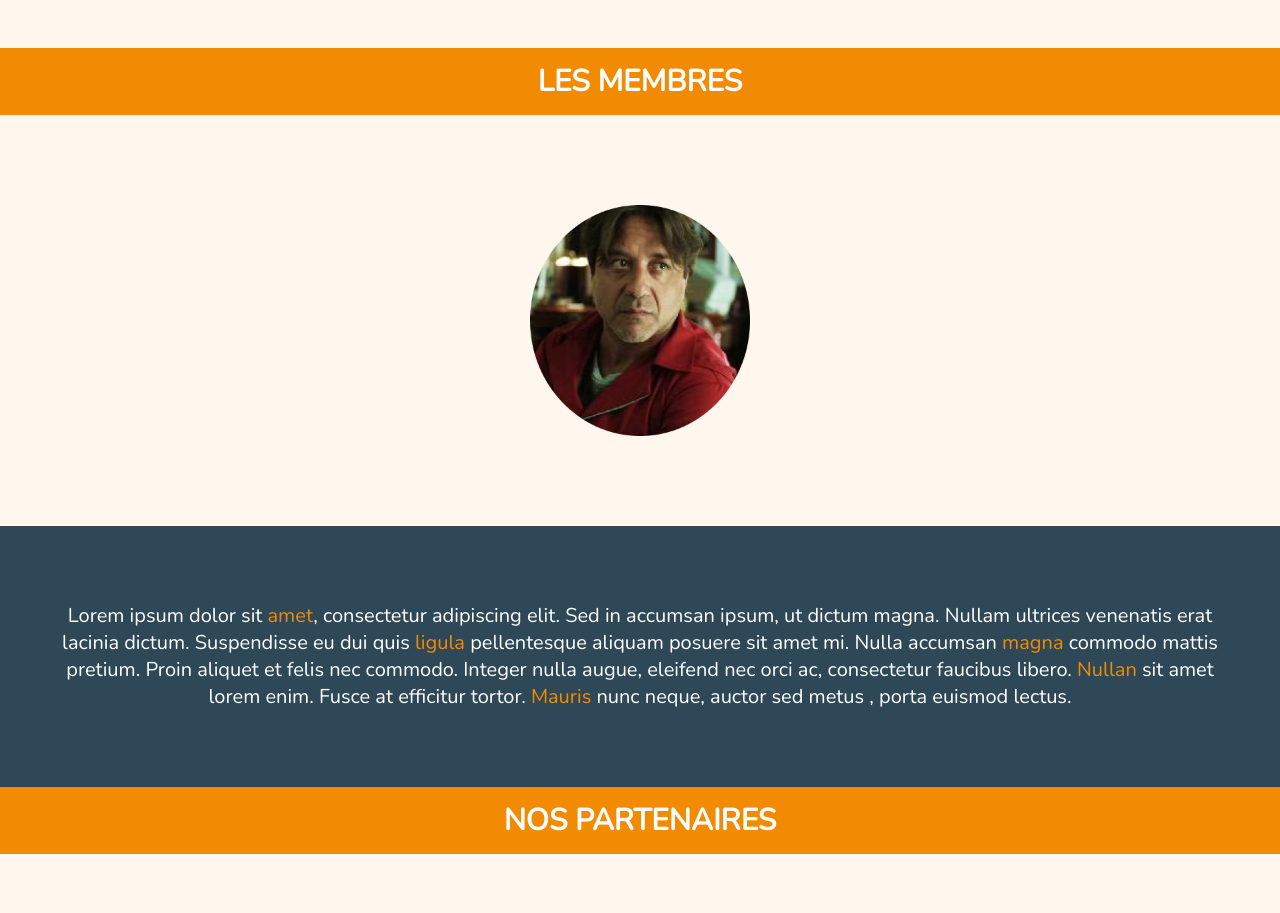
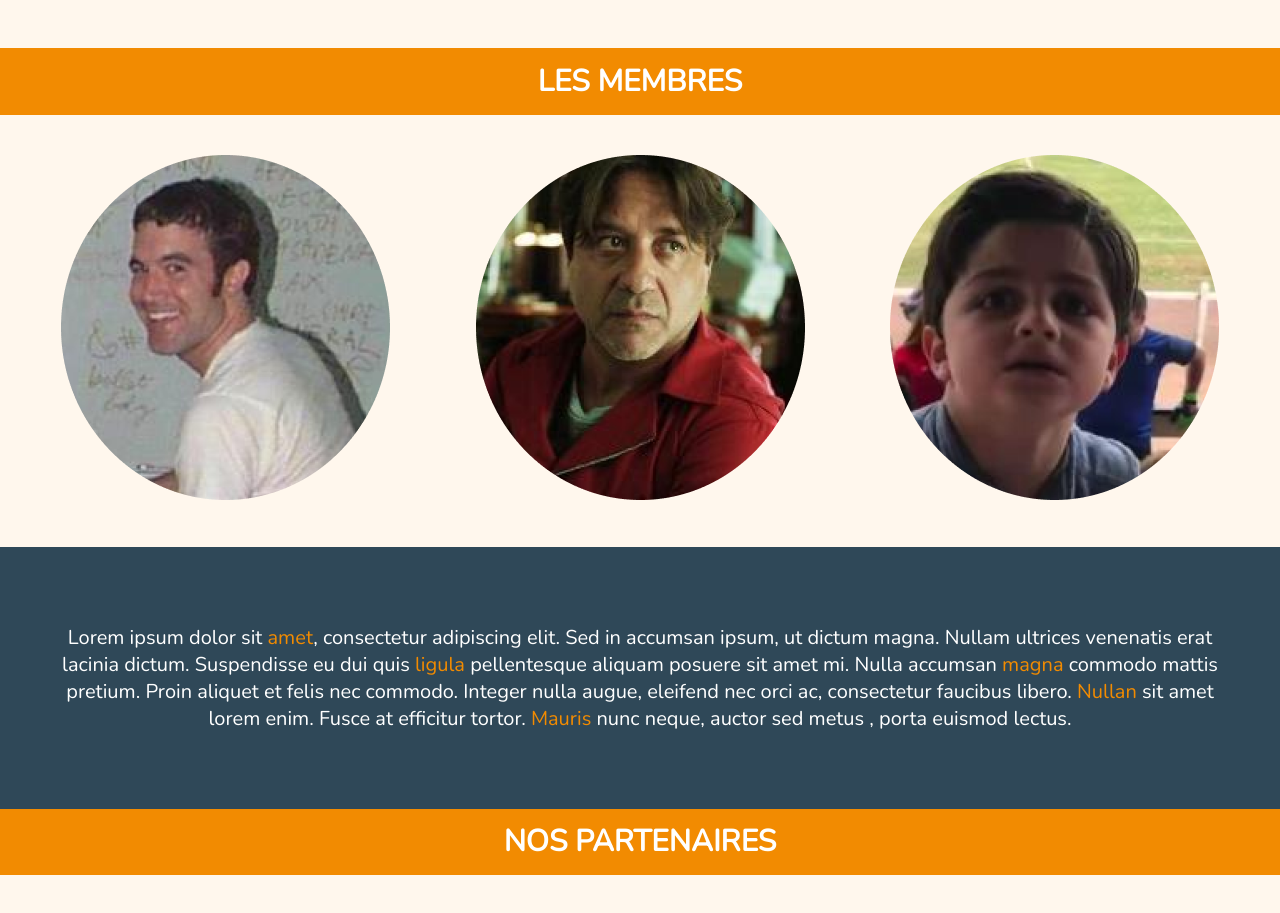
Before and after one commit to Khadija-Asa/serv-drone, a plain HTML site: page team.html in a window 1280 px wide. Shown: the part 856-1769 px from the top of the page. Drawn offline with nearby package versions, Linux system fonts and the light colour scheme.

Commit message:
css done

```diff
--- a/css/team.css
+++ b/css/team.css
@@ -52,25 +52,14 @@
   text-align: center;
 }
 
-.images {
+.image {
 	display: flex;
-	justify-content: center;
-	overflow: hidden
+	flex-direction: column;
 }
 
 .team {
 	padding: 30px;
 	padding-top: 50px;
-}
-
-.team:first-child {
-	transition-duration: 1s;
-	margin-right: 100%;
-}
-
-.team:last-child {
-	transition-duration: 1s;
-	margin-left: 100%;
 }
 
 .partners {
@@ -84,10 +73,6 @@
   border-radius: 3%;
   box-shadow: 2px 5px 4px #AAAAAA;
 	margin: 80px;
-}
-
-.drone:hover {
-    box-shadow: 10px 10px 4px #AAAAAA
 }
 
 .image-drone {
@@ -148,10 +133,4 @@
 		flex-direction: row;
 		justify-content: space-around;
 	}
-
-	.team {
-		padding-top: 90px;
-		padding-bottom: 90px;
-		width: 300px;
-	}
 }
```
